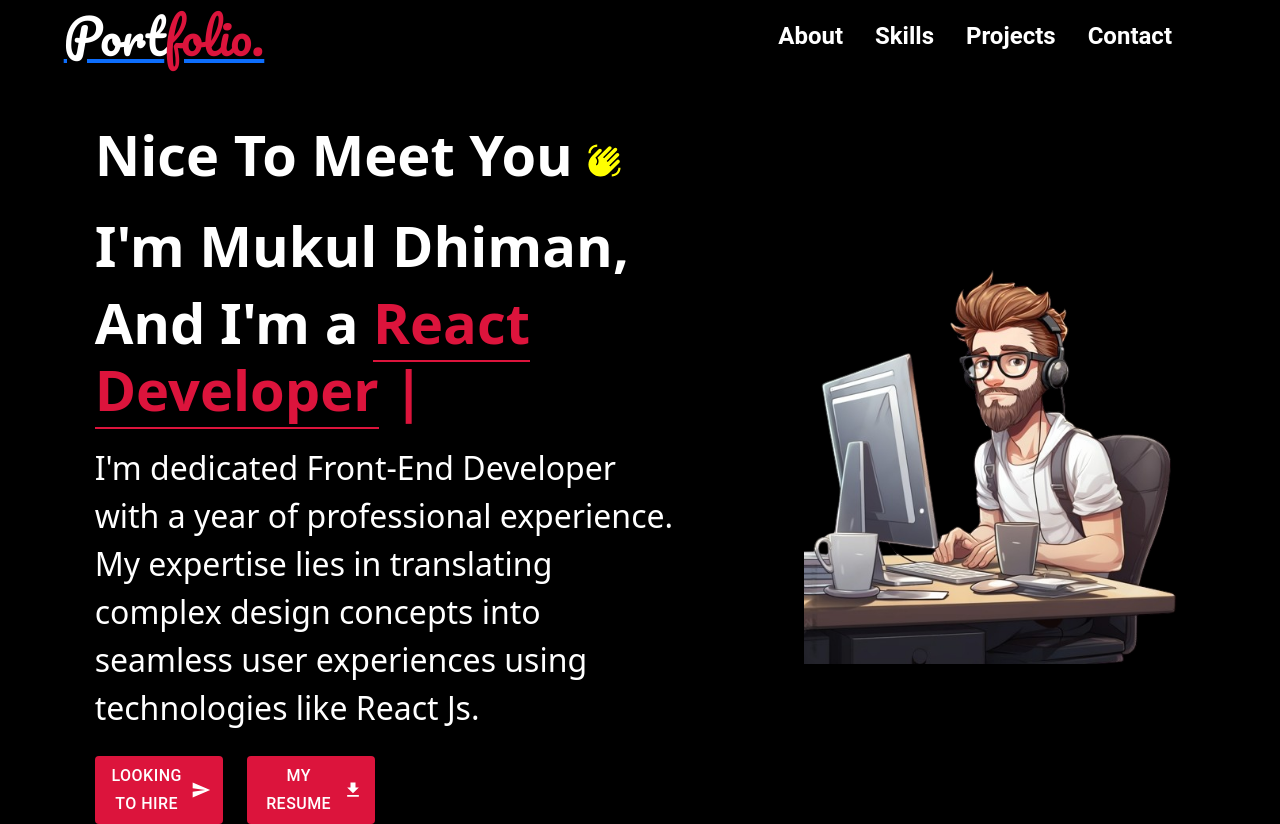
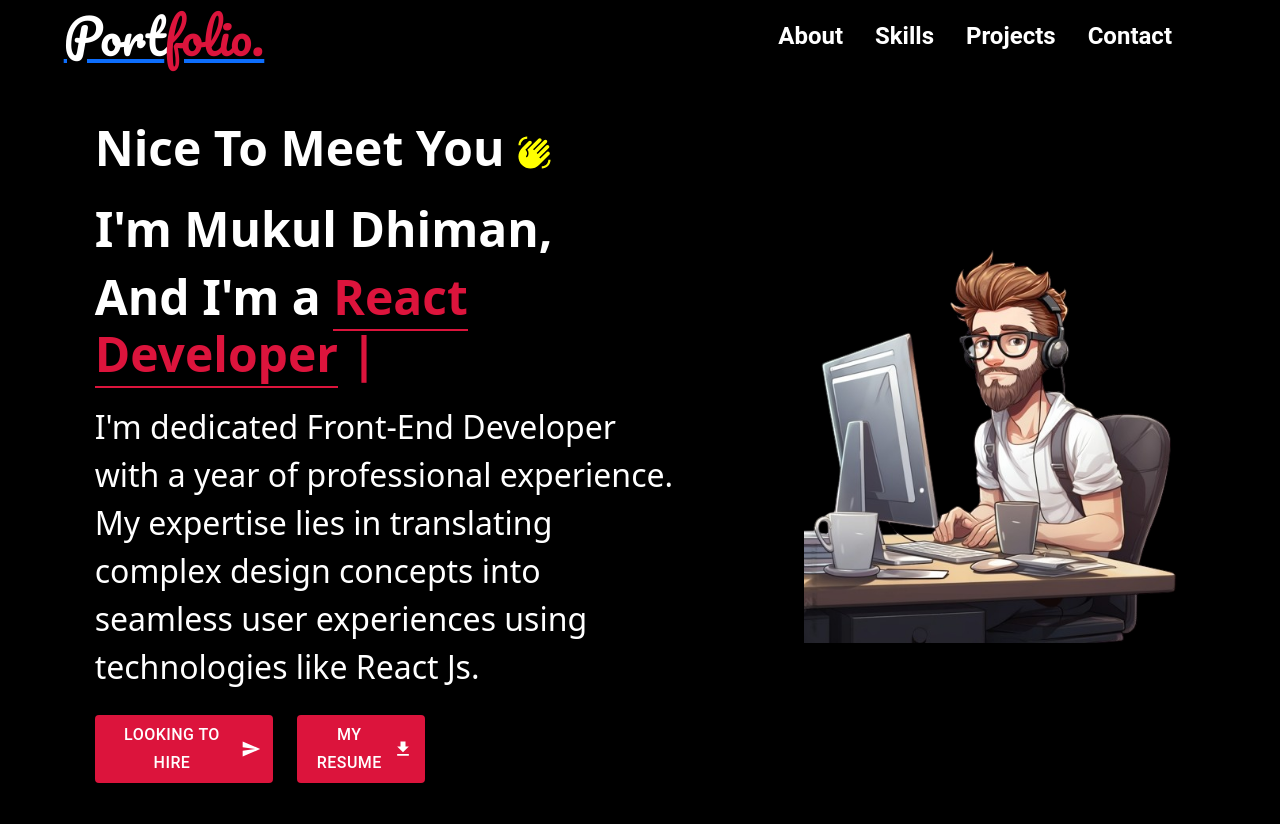
Before and after one commit to MukulDhiman03/Portfolio, a React (Vite) app: page /about in a window 1280 px wide. After the commit the page ends 800 px from the top, so only its background shows below. Built offline with nearby package versions, Linux system fonts and the light colour scheme.

Commit message:
change in about page

```diff
--- a/src/Pages/About.jsx
+++ b/src/Pages/About.jsx
@@ -49,16 +49,16 @@ const About = () => {
           id="image"
         >
           <div className="col-md-6 col-sm-12 text-start ">
-            <p style={{ fontSize: "3.5rem", fontWeight: "bolder" }}>
+            <p style={{ fontSize: "3rem", fontWeight: "bolder" }}>
               Nice To Meet You{" "}
               <WavingHandIcon fontSize="large" sx={{ color: "yellow" }} />
             </p>
-            <h1 style={{ fontSize: "3.5rem", fontWeight: "bolder" }}>
+            <h1 style={{ fontSize: "3rem", fontWeight: "bolder" }}>
               I'm Mukul Dhiman,
             </h1>
             <h1
               className="role"
-              style={{ fontSize: "3.5rem", fontWeight: "bolder" }}
+              style={{ fontSize: "3rem", fontWeight: "bolder" }}
             >
               And I'm a{" "}
               <span
@@ -75,7 +75,7 @@ const About = () => {
               React Js.
             </p>
             <div className="row">
-              <div className="col-md-3 mt-2">
+              <div className="col-md-4 mt-2">
                 <Button
                   variant="contained"
                   endIcon={<SendIcon />}
```
